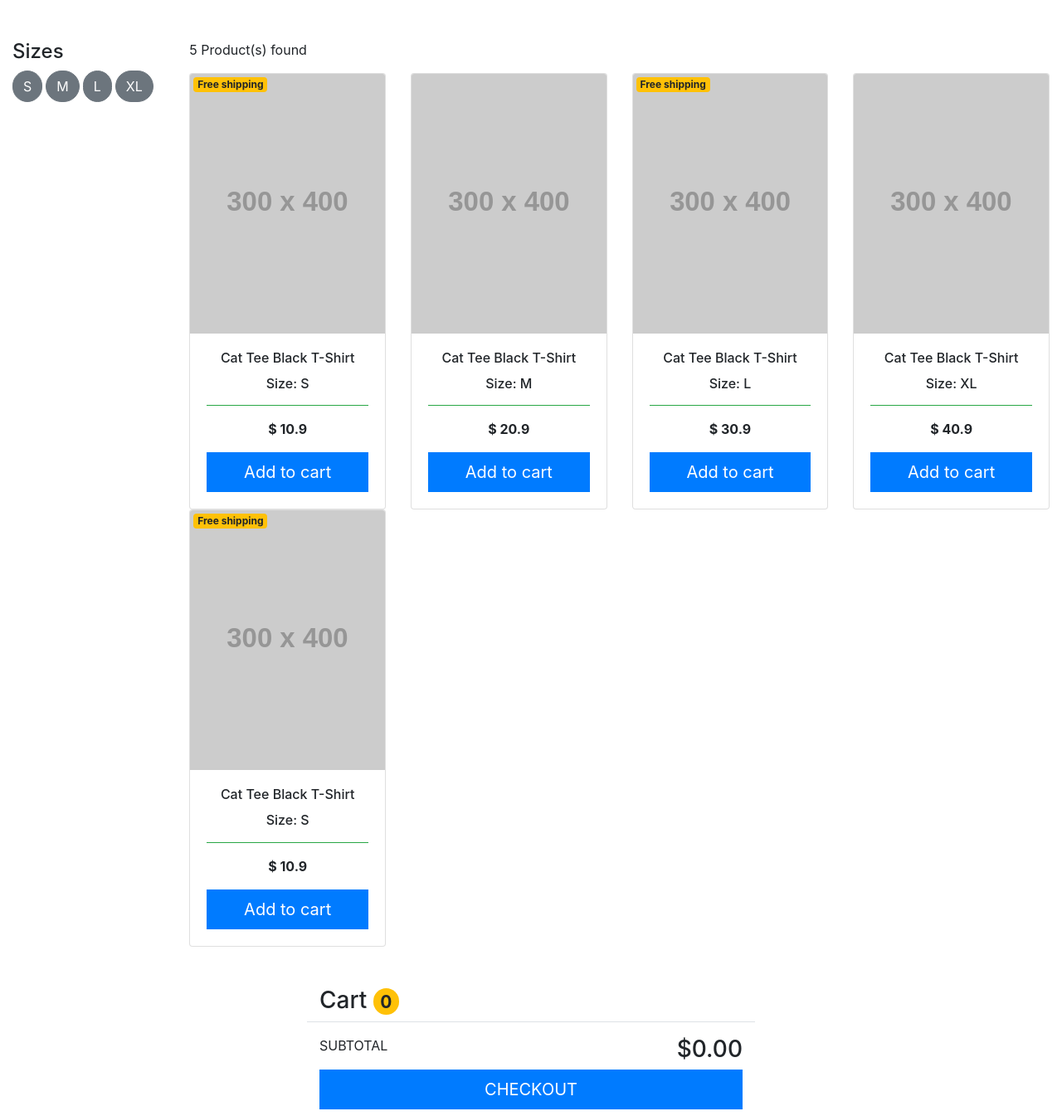
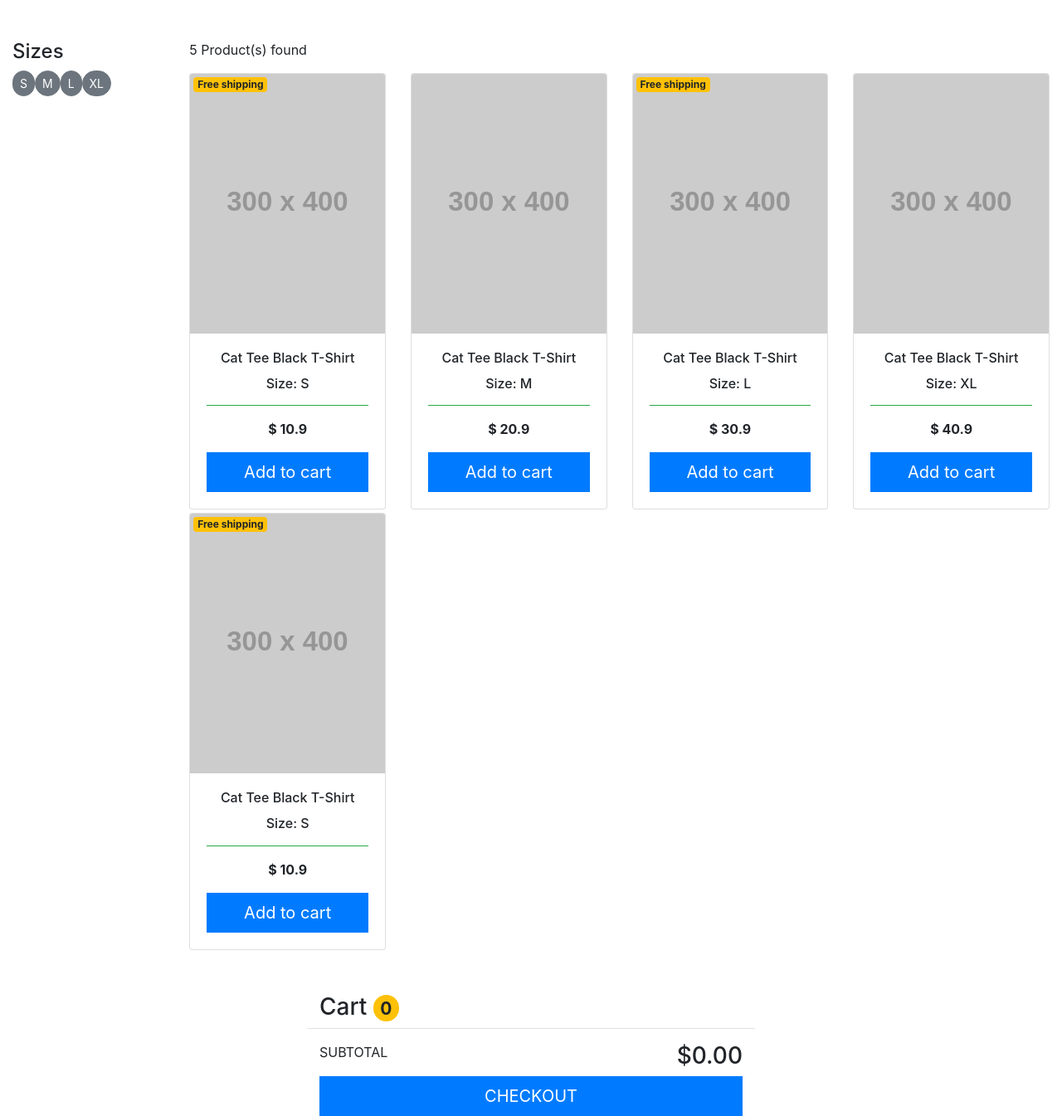
Before and after one commit to dilab/react-simple-cart, a React (Create React App) app: page / in a window 1280 px wide. Shown: the whole page at 83% size. Built offline with nearby package versions, Linux system fonts and the light colour scheme.

Commit message:
done all

```diff
--- a/src/components/FilterOption.js
+++ b/src/components/FilterOption.js
@@ -6,7 +6,7 @@ function FilterOption(props) {
         <>
             <button
                 type="button"
-                className={'btn mb-3 rounded-pill mr-1 ' + (props.checked ? 'btn-primary' : 'btn-secondary')}
+                className={'btn btn-sm mb-1 rounded-pill ' + (props.checked ? 'btn-primary' : 'btn-secondary')}
                 onClick={() => { props.onToggle() }}
             >
                 {props.value}
--- a/src/components/ProductList.js
+++ b/src/components/ProductList.js
@@ -10,7 +10,7 @@ function ProductList(props) {
 
     const productsContent = products.map((product) => {
         return (
-            <div className="col-3" key={product.id}>
+            <div className="col-lg-3 col-sm-6 mb-1" key={product.id}>
                 <Product
                     id={product.id}
                     name={product.name}
```
